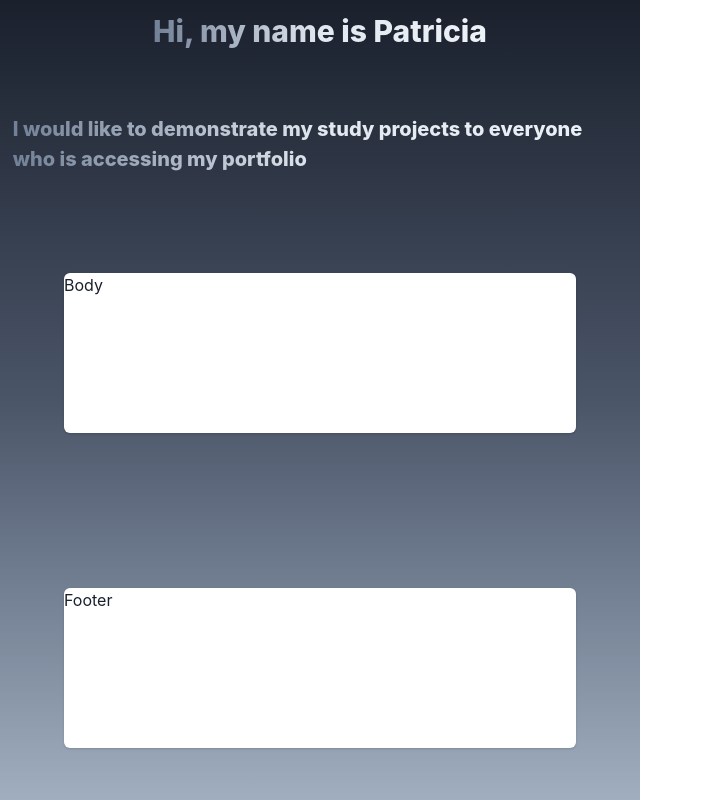
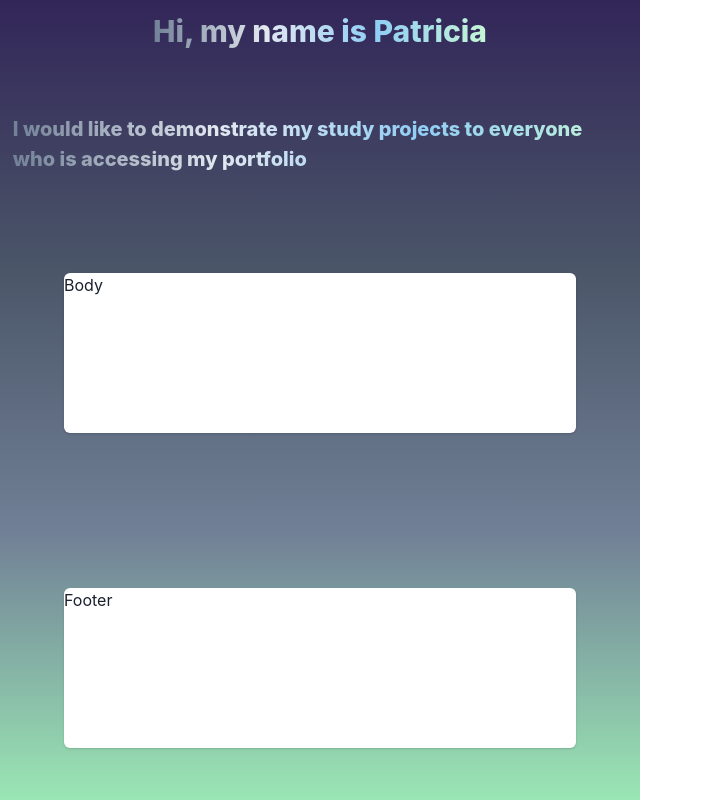
Before and after one commit to olliso17/Myportifolio, a Next.js app: page / in a window 1280 px wide. Shown: the whole page, without its empty margins (0-703 px from the left). Built offline with nearby package versions, Linux system fonts and the light colour scheme; no server answers.

Commit message:
feat(front): update layout

```diff
--- a/components/box/box_introdution.tsx
+++ b/components/box/box_introdution.tsx
@@ -8,7 +8,7 @@ type BoxProps = {
 export const BoxIntrodution = ({ children }: BoxProps) => {
   return (
     <Flex
-      bgGradient="linear(to-b, gray.800, gray.600, gray.400)"
+      bgGradient="linear(to-b, purple.900, gray.600, gray.500, green.200)"
       color="black"
       minH={"100%"}
       maxW={"100%"}
--- a/components/card/card_header.tsx
+++ b/components/card/card_header.tsx
@@ -9,7 +9,7 @@ export const CardHeader = () => {
   return (
     <>
       <Heading
-        bgGradient="linear(to-l, gray.100, gray.200, gray.500)"
+        bgGradient="linear(to-l, green.100, blue.200, gray.200, gray.500)"
         bgClip="text"
         fontWeight="extrabold"
         as="h1"
@@ -21,7 +21,7 @@ export const CardHeader = () => {
         Hi, my name is Patricia
       </Heading>
       <Text
-        bgGradient="linear(to-l, gray.100, gray.200, gray.500)"
+        bgGradient="linear(to-l, green.100, blue.200, gray.200, gray.500)"
         bgClip="text"
         fontWeight="extrabold"
         className="animated-text"
--- a/styles/global.css
+++ b/styles/global.css
@@ -145,7 +145,7 @@ table {
 }
 
 .animated-text {
-  animation: fadeInUp1 4s ease-in-out;
+  animation: fadeInUp1 5s ease-in-out;
   opacity: 1;
 }
 
```
